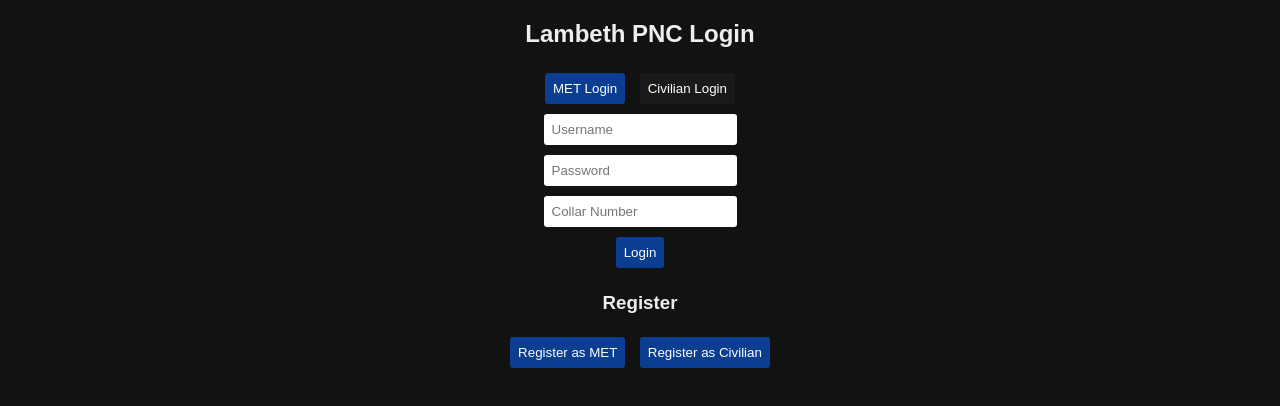
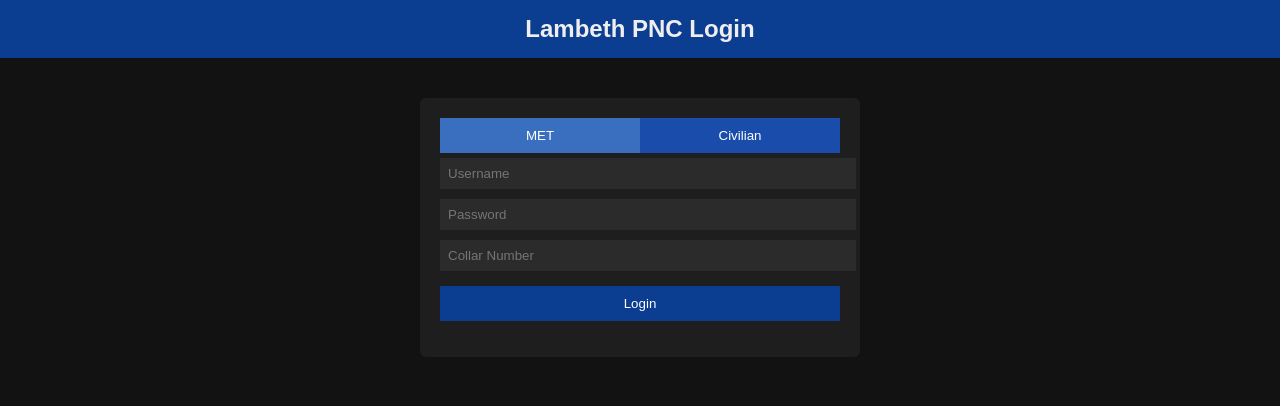
Before and after one commit to browningnolan374-arch/Lambeth-Brixton-PNC, a website: page index.html in a window 1280 px wide. Drawn offline with Linux system fonts and the light colour scheme.

Commit message:
Update index.html

```diff
--- a/index.html
+++ b/index.html
@@ -1,108 +1,207 @@
 <!DOCTYPE html>
-<html lang="en">
+<html>
 <head>
 <meta charset="UTF-8">
 <title>Lambeth PNC Login</title>
+
 <style>
-body { font-family: Arial,sans-serif; background:#121212; color:#eee; margin:0; padding:0; text-align:center; }
-h2 { margin-top:20px; }
-input, button { padding:8px; margin:5px; border-radius:3px; border:none; }
-button { background:#0b3d91; color:white; cursor:pointer; }
-.error { color:red; }
+body {
+  margin:0;
+  font-family:Arial;
+  background:#121212;
+  color:#eee;
+}
+
+header {
+  background:#0b3d91;
+  padding:15px;
+  text-align:center;
+  font-size:24px;
+  font-weight:bold;
+}
+
+.container {
+  max-width:400px;
+  margin:40px auto;
+  background:#1e1e1e;
+  padding:20px;
+  border-radius:6px;
+}
+
+.tabs {
+  display:flex;
+}
+
+.tabs button {
+  flex:1;
+  padding:10px;
+  border:none;
+  cursor:pointer;
+  background:#1a4dab;
+  color:white;
+}
+
+.tabs .active {
+  background:#3a6fc0;
+}
+
+input {
+  width:100%;
+  padding:8px;
+  margin:5px 0;
+  background:#2b2b2b;
+  border:none;
+  color:white;
+}
+
+button.loginBtn {
+  width:100%;
+  padding:10px;
+  background:#0b3d91;
+  border:none;
+  color:white;
+  margin-top:10px;
+  cursor:pointer;
+}
+
+.error {
+  color:red;
+  text-align:center;
+}
 </style>
 </head>
+
 <body>
-<h2>Lambeth PNC Login</h2>
 
-<div>
-  <button onclick="showLoginForm('MET')" id="metTab" style="background:#0b3d91;">MET Login</button>
-  <button onclick="showLoginForm('Civilian')" id="civilTab" style="background:#1a1a1a;">Civilian Login</button>
+<header>Lambeth PNC Login</header>
+
+<div class="container">
+
+<div class="tabs">
+  <button id="metTab" class="active" onclick="switchTab('MET')">MET</button>
+  <button id="civTab" onclick="switchTab('Civilian')">Civilian</button>
 </div>
 
-<div id="loginMETForm">
-  <input id="loginMETUsername" placeholder="Username"><br>
-  <input id="loginMETPassword" type="password" placeholder="Password"><br>
-  <input id="loginCollar" placeholder="Collar Number"><br>
-  <button onclick="loginMET()">Login</button>
-  <p class="error" id="loginMETError"></p>
+<!-- MET LOGIN -->
+<div id="metLogin">
+<input id="metUser" placeholder="Username">
+<input id="metPass" type="password" placeholder="Password">
+<input id="metCollar" placeholder="Collar Number">
+<button class="loginBtn" onclick="loginMET()">Login</button>
 </div>
 
-<div id="loginCivilForm" style="display:none;">
-  <input id="loginCivilUsername" placeholder="Username"><br>
-  <input id="loginCivilPassword" type="password" placeholder="Password"><br>
-  <button onclick="loginCivil()">Login</button>
-  <p class="error" id="loginCivilError"></p>
+<!-- CIV LOGIN -->
+<div id="civLogin" style="display:none;">
+<input id="civUser" placeholder="Username">
+<input id="civPass" type="password" placeholder="Password">
+<button class="loginBtn" onclick="loginCivil()">Login</button>
 </div>
 
-<h3>Register</h3>
-<button onclick="showRegMET()">Register as MET</button>
-<button onclick="showRegCivil()">Register as Civilian</button>
-<p class="error" id="regError"></p>
+<p id="error" class="error"></p>
+
+</div>
 
 <script>
-// KV helpers
-async function getDataFromKV(key){
-  const res = await fetch(`/api/storage?key=${key}`);
+const API = "/api/storage";
+
+function switchTab(type){
+  document.getElementById("metLogin").style.display = type==="MET" ? "block" : "none";
+  document.getElementById("civLogin").style.display = type==="Civilian" ? "block" : "none";
+
+  document.getElementById("metTab").classList.toggle("active", type==="MET");
+  document.getElementById("civTab").classList.toggle("active", type==="Civilian");
+}
+
+async function getUsers(){
+  const res = await fetch(API + "?key=users");
   const data = await res.json();
   return data.value || {};
 }
-async function saveDataToKV(key,value){
-  await fetch('/api/storage',{
-    method:'POST',
-    headers:{'Content-Type':'application/json'},
-    body: JSON.stringify({key,value})
-  });
+
+//////////////////////////////////////////////////
+// MET LOGIN
+//////////////////////////////////////////////////
+
+async function loginMET(){
+  const u = document.getElementById("metUser").value.trim();
+  const p = document.getElementById("metPass").value;
+  const c = document.getElementById("metCollar").value.trim();
+
+  const users = await getUsers();
+
+  if(!users[u]){
+    showError("User not found");
+    return;
+  }
+
+  const user = users[u];
+
+  if(user.type !== "MET"){
+    showError("Not a MET account");
+    return;
+  }
+
+  if(user.password !== p){
+    showError("Wrong password");
+    return;
+  }
+
+  if(user.collar !== c){
+    showError("Invalid collar number");
+    return;
+  }
+
+  // ✅ SAVE LOGIN (THIS FIXES EVERYTHING)
+  localStorage.setItem("currentUser", JSON.stringify({
+    username: u,
+    type: "MET"
+  }));
+
+  // ✅ REDIRECT
+  window.location.href = "dashboard.html";
 }
 
-// Login form toggle
-function showLoginForm(role){
-  if(role==='MET'){ document.getElementById('loginMETForm').style.display='block'; document.getElementById('loginCivilForm').style.display='none'; }
-  else{ document.getElementById('loginMETForm').style.display='none'; document.getElementById('loginCivilForm').style.display='block'; }
+//////////////////////////////////////////////////
+// CIV LOGIN
+//////////////////////////////////////////////////
+
+async function loginCivil(){
+  const u = document.getElementById("civUser").value.trim();
+  const p = document.getElementById("civPass").value;
+
+  const users = await getUsers();
+
+  if(!users[u]){
+    showError("User not found");
+    return;
+  }
+
+  const user = users[u];
+
+  if(user.type !== "Civilian"){
+    showError("Not a Civilian account");
+    return;
+  }
+
+  if(user.password !== p){
+    showError("Wrong password");
+    return;
+  }
+
+  // ✅ SAVE LOGIN
+  localStorage.setItem("currentUser", JSON.stringify({
+    username: u,
+    type: "Civilian"
+  }));
+
+  // ✅ REDIRECT
+  window.location.href = "dashboard.html";
 }
 
-// Login functions
-async function loginMET(){
-  const u = document.getElementById('loginMETUsername').value.trim();
-  const p = document.getElementById('loginMETPassword').value;
-  const c = document.getElementById('loginCollar').value.trim();
-  const users = await getDataFromKV('users');
-  const err = document.getElementById('loginMETError');
-
-  if(users[u] && users[u].password===p && users[u].type==='MET'){
-    if(users[u].collar!==c){ err.innerText='Invalid collar number'; return; }
-    sessionStorage.setItem('currentUser',JSON.stringify({username:u,type:'MET'}));
-    window.location.href = 'dashboard.html';
-  } else { err.innerText='Invalid credentials'; }
-}
-
-async function loginCivil(){
-  const u = document.getElementById('loginCivilUsername').value.trim();
-  const p = document.getElementById('loginCivilPassword').value;
-  const users = await getDataFromKV('users');
-  const err = document.getElementById('loginCivilError');
-
-  if(users[u] && users[u].password===p && users[u].type==='Civilian'){
-    sessionStorage.setItem('currentUser',JSON.stringify({username:u,type:'Civilian'}));
-    window.location.href = 'dashboard.html';
-  } else { err.innerText='Invalid credentials'; }
-}
-
-// Registration
-async function showRegMET(){ register('MET'); }
-async function showRegCivil(){ register('Civilian'); }
-
-async function register(type){
-  const u = prompt("Username:");
-  const p = prompt("Password:");
-  let c='';
-  if(type==='MET'){ c = prompt("Collar Number:"); if(!c){ alert('Collar required'); return; } }
-  const users = await getDataFromKV('users');
-  if(!u||!p){ alert('All fields required'); return; }
-  if(users[u]){ alert('Username exists'); return; }
-  users[u] = { password:p, type:type, collar:c, reports:[], vehicles:[], people:[], OCs:[] };
-  await saveDataToKV('users', users);
-  alert(type+' account created! Login now.');
+function showError(msg){
+  document.getElementById("error").innerText = msg;
 }
 </script>
+
 </body>
 </html>
```
